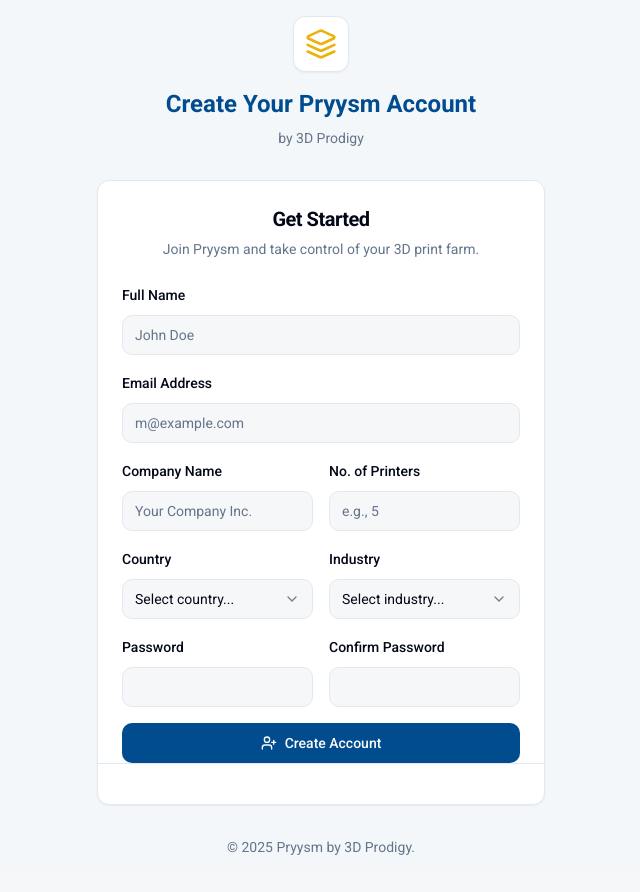
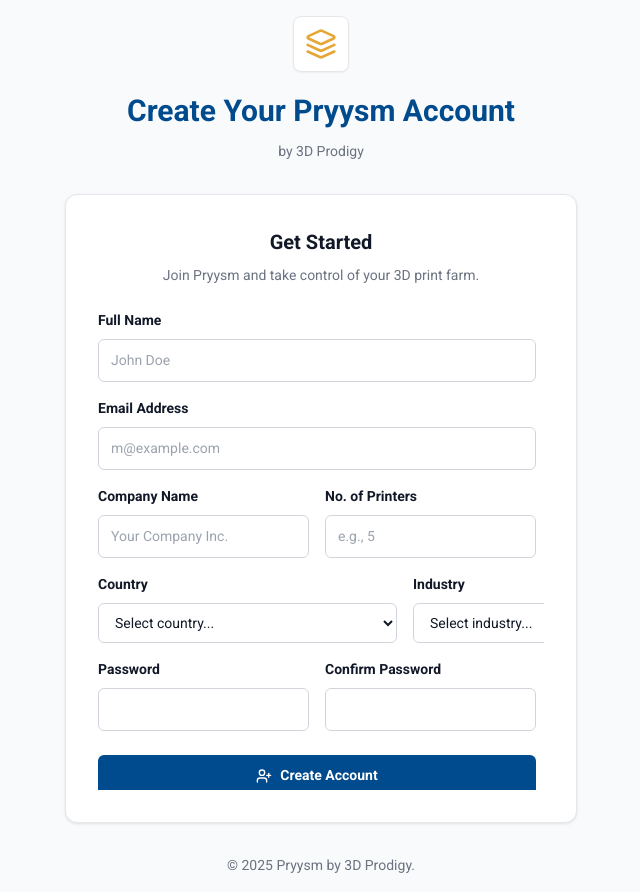
Before and after one commit to bhavinrlad-design/pryysm24, a Next.js app: page /signup in a window 1280 px wide. Shown: the whole page, without its empty margins (319-959 px from the left). Built offline with nearby package versions, Linux system fonts and the light colour scheme.

Commit message:
Style signup page with pryysm-24 design: inline styles, form layout, country/industry selects

```diff
--- a/app/signup/page.tsx
+++ b/app/signup/page.tsx
@@ -1,30 +1,13 @@
+
 
 "use client"
 
 import { useState } from 'react'
 import { useRouter } from 'next/navigation'
 import { useAuth } from '@/hooks/use-auth'
-import { Button } from "@/components/ui/button"
-import {
-  Card,
-  CardContent,
-  CardDescription,
-  CardFooter,
-  CardHeader,
-  CardTitle,
-} from "@/components/ui/card"
-import { Input } from "@/components/ui/input"
-import { Label } from "@/components/ui/label"
 import { useToast } from "@/hooks/use-toast"
 import { Layers, Loader2, CheckCircle, UserPlus } from 'lucide-react'
 import Link from 'next/link'
-import {
-  Select,
-  SelectContent,
-  SelectItem,
-  SelectTrigger,
-  SelectValue,
-} from '@/components/ui/select'
 
 const countryList = [
     { code: 'AF', name: 'Afghanistan' },
@@ -329,105 +312,118 @@
     }
 
   return (
-    <div className="flex flex-col min-h-screen items-center justify-center bg-muted/40 p-4">
-       <div className="w-full max-w-md">
-            <div className="flex flex-col items-center justify-center mb-8">
-                <Link href="/" className="flex items-center justify-center mb-4" prefetch={false}>
-                    <div className="h-14 w-14 flex items-center justify-center rounded-lg bg-white text-accent border shadow-sm">
-                        <Layers className="h-8 w-8 text-yellow-500" />
+    <div style={{display: 'flex', flexDirection: 'column', minHeight: '100vh', alignItems: 'center', justifyContent: 'center', backgroundColor: '#F9FAFB', padding: '1rem', fontFamily: 'Roboto, system-ui, -apple-system, sans-serif'}}>
+       <div style={{width: '100%', maxWidth: '32rem'}}>
+            {/* Header with Logo */}
+            <div style={{display: 'flex', flexDirection: 'column', alignItems: 'center', justifyContent: 'center', marginBottom: '2rem'}}>
+                <Link href="/" style={{display: 'flex', alignItems: 'center', justifyContent: 'center', marginBottom: '1rem', textDecoration: 'none'}} prefetch={false}>
+                    <div style={{height: '3.5rem', width: '3.5rem', display: 'flex', alignItems: 'center', justifyContent: 'center', borderRadius: '0.5rem', backgroundColor: 'white', border: '1px solid #E5E7EB', boxShadow: '0 1px 2px rgba(0,0,0,0.05)'}}>
+                        <Layers style={{height: '2rem', width: '2rem', color: '#E6A635'}} />
                     </div>
                 </Link>
-                <h1 className="text-2xl font-bold text-primary">
+                <h1 style={{fontSize: '1.875rem', fontWeight: 700, color: '#004B8D', fontFamily: 'Roboto, system-ui, -apple-system, sans-serif', textAlign: 'center'}}>
                     Create Your Pryysm Account
                 </h1>
-                 <p className="text-sm text-muted-foreground mt-2">by 3D Prodigy</p>
+                <p style={{fontSize: '0.875rem', color: '#6B7280', marginTop: '0.5rem', fontFamily: 'Roboto, system-ui, -apple-system, sans-serif'}}>by 3D Prodigy</p>
             </div>
 
             {signupSuccess ? (
-                <Card className="w-full">
-                    <CardContent className="pt-6 text-center">
-                        <CheckCircle className="mx-auto h-16 w-16 text-green-500" />
-                        <h1 className="text-2xl font-bold text-primary mt-4">Welcome, {name}!</h1>
-                        <p className="mt-2 text-muted-foreground">
-                            Your account has been created successfully.
-                        </p>
-                         <p className="text-sm text-muted-foreground mt-4">Redirecting you to your dashboard...</p>
-                    </CardContent>
-                </Card>
+                <div style={{backgroundColor: 'white', borderRadius: '0.75rem', border: '1px solid #E5E7EB', boxShadow: '0 1px 3px rgba(0,0,0,0.1)', padding: '2rem', textAlign: 'center'}}>
+                    <CheckCircle style={{height: '4rem', width: '4rem', color: '#10b981', margin: '0 auto', marginBottom: '1rem'}} />
+                    <h1 style={{fontSize: '1.875rem', fontWeight: 700, color: '#004B8D', marginTop: '1rem', marginBottom: '0.5rem', fontFamily: 'Roboto, system-ui, -apple-system, sans-serif'}}>Welcome, {name}!</h1>
+                    <p style={{marginTop: '0.5rem', color: '#6B7280', fontFamily: 'Roboto, system-ui, -apple-system, sans-serif'}}>
+                        Your account has been created successfully.
+                    </p>
+                    <p style={{fontSize: '0.875rem', color: '#6B7280', marginTop: '1rem', fontFamily: 'Roboto, system-ui, -apple-system, sans-serif'}}>Redirecting you to your dashboard...</p>
+                </div>
             ) : (
-                <Card>
-                    <CardHeader className="text-center">
-                        <CardTitle className="text-xl">Get Started</CardTitle>
-                        <CardDescription>
-                            Join Pryysm and take control of your 3D print farm.
-                        </CardDescription>
-                    </CardHeader>
-                    <CardContent className="max-h-[60vh] overflow-y-auto px-6 py-0">
-                    <form onSubmit={handleSignup} className="space-y-4">
-                        <div className="space-y-2">
-                            <Label htmlFor="name">Full Name</Label>
-                            <Input id="name" type="text" placeholder="John Doe" required value={name} onChange={(e) => setName(e.target.value)} />
+                <div style={{backgroundColor: 'white', borderRadius: '0.75rem', border: '1px solid #E5E7EB', boxShadow: '0 1px 3px rgba(0,0,0,0.1)', padding: '2rem'}}>
+                    {/* Card Header */}
+                    <div style={{textAlign: 'center', marginBottom: '1.5rem'}}>
+                        <h2 style={{fontSize: '1.25rem', fontWeight: 700, color: '#111827', marginBottom: '0.5rem', fontFamily: 'Roboto, system-ui, -apple-system, sans-serif'}}>Get Started</h2>
+                        <p style={{fontSize: '0.875rem', color: '#6B7280', fontFamily: 'Roboto, system-ui, -apple-system, sans-serif'}}>Join Pryysm and take control of your 3D print farm.</p>
+                    </div>
+
+                    {/* Form Container - Scrollable */}
+                    <form onSubmit={handleSignup} style={{display: 'flex', flexDirection: 'column', gap: '1rem', maxHeight: '60vh', overflowY: 'auto', paddingRight: '0.5rem'}}>
+                        {/* Full Name */}
+                        <div style={{display: 'flex', flexDirection: 'column', gap: '0.5rem'}}>
+                            <label style={{fontSize: '0.875rem', fontWeight: 600, color: '#111827', fontFamily: 'Roboto, system-ui, -apple-system, sans-serif'}}>Full Name</label>
+                            <input type="text" placeholder="John Doe" required value={name} onChange={(e) => setName(e.target.value)} style={{padding: '0.625rem 0.75rem', fontSize: '0.875rem', border: '1px solid #D1D5DB', borderRadius: '0.375rem', fontFamily: 'Roboto, system-ui, -apple-system, sans-serif', backgroundColor: 'white', color: '#111827'}} />
                         </div>
 
-                        <div className="space-y-2">
-                            <Label htmlFor="email">Email Address</Label>
-                            <Input id="email" type="email" placeholder="m@example.com" required value={email} onChange={(e) => setEmail(e.target.value)} />
+                        {/* Email */}
+                        <div style={{display: 'flex', flexDirection: 'column', gap: '0.5rem'}}>
+                            <label style={{fontSize: '0.875rem', fontWeight: 600, color: '#111827', fontFamily: 'Roboto, system-ui, -apple-system, sans-serif'}}>Email Address</label>
+                            <input type="email" placeholder="m@example.com" required value={email} onChange={(e) => setEmail(e.target.value)} style={{padding: '0.625rem 0.75rem', fontSize: '0.875rem', border: '1px solid #D1D5DB', borderRadius: '0.375rem', fontFamily: 'Roboto, system-ui, -apple-system, sans-serif', backgroundColor: 'white', color: '#111827'}} />
                         </div>
 
-                        <div className="grid grid-cols-2 gap-4">
-                            <div className="space-y-2">
-                                <Label htmlFor="companyName">Company Name</Label>
-                                <Input id="companyName" type="text" placeholder="Your Company Inc." value={companyName} onChange={(e) => setCompanyName(e.target.value)} />
+                        {/* Company Name & Printers - 2 Column */}
+                        <div style={{display: 'grid', gridTemplateColumns: '1fr 1fr', gap: '1rem'}}>
+                            <div style={{display: 'flex', flexDirection: 'column', gap: '0.5rem'}}>
+                                <label style={{fontSize: '0.875rem', fontWeight: 600, color: '#111827', fontFamily: 'Roboto, system-ui, -apple-system, sans-serif'}}>Company Name</label>
+                                <input type="text" placeholder="Your Company Inc." value={companyName} onChange={(e) => setCompanyName(e.target.value)} style={{padding: '0.625rem 0.75rem', fontSize: '0.875rem', border: '1px solid #D1D5DB', borderRadius: '0.375rem', fontFamily: 'Roboto, system-ui, -apple-system, sans-serif', backgroundColor: 'white', color: '#111827'}} />
                             </div>
-                            <div className="space-y-2">
-                                <Label htmlFor="numPrinters">No. of Printers</Label>
-                                <Input id="numPrinters" type="number" placeholder="e.g., 5" value={numPrinters} onChange={(e) => setNumPrinters(e.target.value)} />
+                            <div style={{display: 'flex', flexDirection: 'column', gap: '0.5rem'}}>
+                                <label style={{fontSize: '0.875rem', fontWeight: 600, color: '#111827', fontFamily: 'Roboto, system-ui, -apple-system, sans-serif'}}>No. of Printers</label>
+                                <input type="number" placeholder="e.g., 5" value={numPrinters} onChange={(e) => setNumPrinters(e.target.value)} style={{padding: '0.625rem 0.75rem', fontSize: '0.875rem', border: '1px solid #D1D5DB', borderRadius: '0.375rem', fontFamily: 'Roboto, system-ui, -apple-system, sans-serif', backgroundColor: 'white', color: '#111827'}} />
                             </div>
                         </div>
 
-                        <div className="grid grid-cols-2 gap-4">
-                            <div className="space-y-2">
-                                <Label htmlFor="country">Country</Label>
-                                <Select onValueChange={setCountry} value={country}>
-                                    <SelectTrigger id="country"><SelectValue placeholder="Select country..." /></SelectTrigger>
-                                    <SelectContent>{countryList.map(c => <SelectItem key={c.code} value={c.name}>{c.name}</SelectItem>)}</SelectContent>
-                                </Select>
+                        {/* Country & Industry - 2 Column */}
+                        <div style={{display: 'grid', gridTemplateColumns: '1fr 1fr', gap: '1rem'}}>
+                            <div style={{display: 'flex', flexDirection: 'column', gap: '0.5rem'}}>
+                                <label style={{fontSize: '0.875rem', fontWeight: 600, color: '#111827', fontFamily: 'Roboto, system-ui, -apple-system, sans-serif'}}>Country</label>
+                                <select value={country} onChange={(e) => setCountry(e.target.value)} style={{padding: '0.625rem 0.75rem', fontSize: '0.875rem', border: '1px solid #D1D5DB', borderRadius: '0.375rem', fontFamily: 'Roboto, system-ui, -apple-system, sans-serif', backgroundColor: 'white', color: '#111827', cursor: 'pointer'}}>
+                                    <option value="">Select country...</option>
+                                    {countryList.map(c => <option key={c.code} value={c.name}>{c.name}</option>)}
+                                </select>
                             </div>
-                            <div className="space-y-2">
-                                <Label htmlFor="industry">Industry</Label>
-                                <Select onValueChange={setIndustry} value={industry}>
-                                    <SelectTrigger id="industry"><SelectValue placeholder="Select industry..." /></SelectTrigger>
-                                    <SelectContent>{industries.map(i => <SelectItem key={i} value={i}>{i}</SelectItem>)}</SelectContent>
-                                </Select>
+                            <div style={{display: 'flex', flexDirection: 'column', gap: '0.5rem'}}>
+                                <label style={{fontSize: '0.875rem', fontWeight: 600, color: '#111827', fontFamily: 'Roboto, system-ui, -apple-system, sans-serif'}}>Industry</label>
+                                <select value={industry} onChange={(e) => setIndustry(e.target.value)} style={{padding: '0.625rem 0.75rem', fontSize: '0.875rem', border: '1px solid #D1D5DB', borderRadius: '0.375rem', fontFamily: 'Roboto, system-ui, -apple-system, sans-serif', backgroundColor: 'white', color: '#111827', cursor: 'pointer'}}>
+                                    <option value="">Select industry...</option>
+                                    {industries.map(i => <option key={i} value={i}>{i}</option>)}
+                                </select>
                             </div>
                         </div>
 
-                        <div className="grid grid-cols-2 gap-4">
-                            <div className="space-y-2">
-                                <Label htmlFor="password">Password</Label>
-                                <Input id="password" type="password" required value={password} onChange={(e) => setPassword(e.target.value)} />
+                        {/* Password & Confirm - 2 Column */}
+                        <div style={{display: 'grid', gridTemplateColumns: '1fr 1fr', gap: '1rem'}}>
+                            <div style={{display: 'flex', flexDirection: 'column', gap: '0.5rem'}}>
+                                <label style={{fontSize: '0.875rem', fontWeight: 600, color: '#111827', fontFamily: 'Roboto, system-ui, -apple-system, sans-serif'}}>Password</label>
+                                <input type="password" required value={password} onChange={(e) => setPassword(e.target.value)} style={{padding: '0.625rem 0.75rem', fontSize: '0.875rem', border: '1px solid #D1D5DB', borderRadius: '0.375rem', fontFamily: 'Roboto, system-ui, -apple-system, sans-serif', backgroundColor: 'white', color: '#111827'}} />
                             </div>
-                            <div className="space-y-2">
-                                <Label htmlFor="confirmPassword">Confirm Password</Label>
-                                <Input id="confirmPassword" type="password" required value={confirmPassword} onChange={(e) => setConfirmPassword(e.target.value)} />
+                            <div style={{display: 'flex', flexDirection: 'column', gap: '0.5rem'}}>
+                                <label style={{fontSize: '0.875rem', fontWeight: 600, color: '#111827', fontFamily: 'Roboto, system-ui, -apple-system, sans-serif'}}>Confirm Password</label>
+                                <input type="password" required value={confirmPassword} onChange={(e) => setConfirmPassword(e.target.value)} style={{padding: '0.625rem 0.75rem', fontSize: '0.875rem', border: '1px solid #D1D5DB', borderRadius: '0.375rem', fontFamily: 'Roboto, system-ui, -apple-system, sans-serif', backgroundColor: 'white', color: '#111827'}} />
                             </div>
                         </div>
 
-                        <Button type="submit" className="w-full" disabled={isLoading}>
-                            {isLoading ? <Loader2 className="mr-2 h-4 w-4 animate-spin" /> : <UserPlus className="mr-2 h-4 w-4" />}
+                        {/* Create Account Button */}
+                        <button
+                            type="submit"
+                            disabled={isLoading}
+                            style={{width: '100%', padding: '0.625rem 1rem', marginTop: '0.5rem', fontSize: '0.875rem', fontWeight: 600, color: 'white', backgroundColor: isLoading ? '#9CA3AF' : '#004B8D', border: 'none', borderRadius: '0.375rem', cursor: isLoading ? 'not-allowed' : 'pointer', display: 'flex', alignItems: 'center', justifyContent: 'center', gap: '0.5rem', transition: 'all 0.2s ease', fontFamily: 'Roboto, system-ui, -apple-system, sans-serif'}}
+                        >
+                            {isLoading ? <Loader2 style={{height: '1rem', width: '1rem', animation: 'spin 1s linear infinite'}} /> : <UserPlus style={{height: '1rem', width: '1rem'}} />}
                             Create Account
-                        </Button>
+                        </button>
                     </form>
-                    </CardContent>
-                    <CardFooter className="justify-center text-sm pt-6">
-                        {/* Removed signup link for invite-only */}
-                    </CardFooter>
-                </Card>
+                </div>
             )}
         </div>
-         <p className="text-center text-sm text-muted-foreground mt-8">
+
+        {/* Footer */}
+        <p style={{textAlign: 'center', fontSize: '0.875rem', color: '#6B7280', marginTop: '2rem', fontFamily: 'Roboto, system-ui, -apple-system, sans-serif'}}>
             &copy; {new Date().getFullYear()} Pryysm by 3D Prodigy.
         </p>
+
+        <style>{`
+            @keyframes spin {
+                to { transform: rotate(360deg); }
+            }
+        `}</style>
     </div>
   )
 }
```
